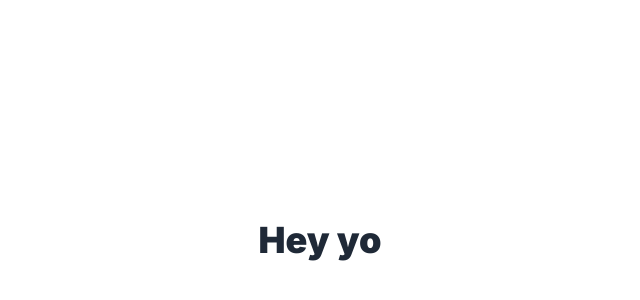
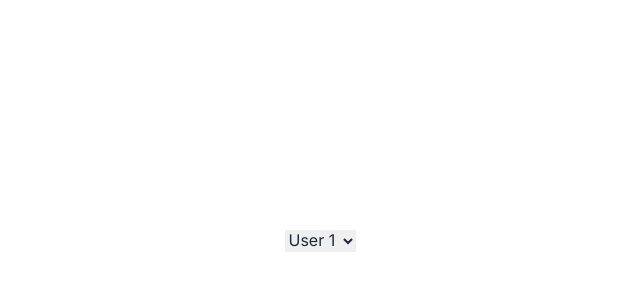
Before and after one commit to choiruladamm/zero-to-hero, a React (Vite) app: page / in a window 1280 px wide. Shown: the part 160-460 px from the top of the page, without its empty margins (320-960 px from the left). Built offline with nearby package versions, Linux system fonts and the light colour scheme.

Commit message:
Add UserTest

```diff
--- a/src/App.jsx
+++ b/src/App.jsx
@@ -1,11 +1,12 @@
 /* eslint-disable no-unused-vars */
 
 import DestructuringProps from "./course/roadmapsh/components-docs/passing-props/DestructuringProps";
+import UsersTest from "./course/roadmapsh/components-docs/passing-props/UsersTest";
 
 const App = () => {
   return (
     <div className="grid h-screen place-items-center">
-      <DestructuringProps />
+      <UsersTest />
     </div>
   );
 };
--- /dev/null
+++ b/src/course/roadmapsh/components-docs/passing-props/UsersTest.jsx
@@ -0,0 +1,28 @@
+/* eslint-disable no-unused-vars */
+
+import { useState } from "react";
+
+const users = [
+  { id: "1", name: "User One" },
+  { id: "2", name: "User Two" },
+  { id: "3", nama: "Pengguna Tiga" },
+];
+
+const UsersTest = () => {
+  const [userId, setUserId] = useState("1");
+
+  return (
+    <div>
+      <select value={userId} onChange={(e) => {
+        setUserId(e.target.value)
+        console.log(userId);
+      }}>
+        <option value="1">User 1</option>
+        <option value="2">User 2</option>
+        <option value="3">User 3</option>
+      </select>
+    </div>
+  );
+};
+
+export default UsersTest;
```
